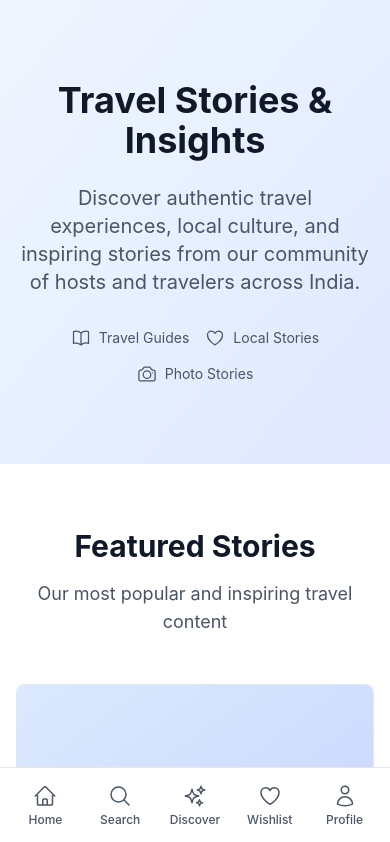
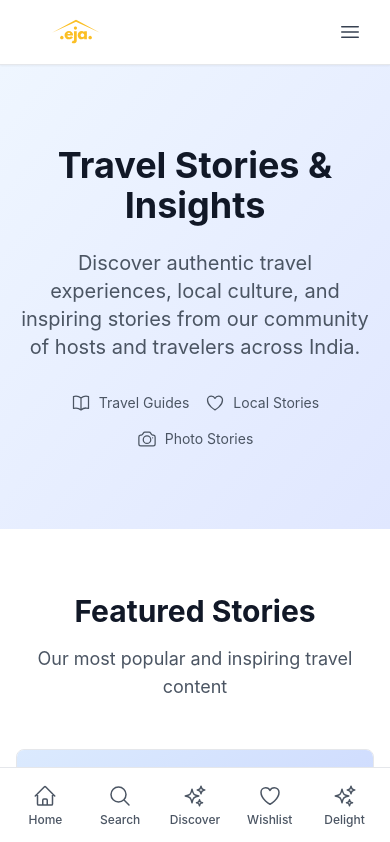
Before and after one commit to addycoder561/eja-homestay, a Next.js app: page /blog in a window 390 px wide. Shown: the top 842 px of the page. Built offline with nearby package versions, Linux system fonts and the light colour scheme; no server answers.

Commit message:
feat: enhance navigation - add Search to desktop header, create mobile header with logo, move Profile to mobile menu, add Delight to bottom nav

```diff
--- a/src/components/MobileBottomNavigation.tsx
+++ b/src/components/MobileBottomNavigation.tsx
@@ -85,10 +85,10 @@
       badge: wishlistCount > 0 ? wishlistCount : undefined
     },
     {
-      name: 'Profile',
-      href: user ? '/guest/dashboard' : '/auth/signin',
-      icon: pathname?.startsWith('/guest/') ? UserIconSolid : UserIcon,
-      active: pathname?.startsWith('/guest/')
+      name: 'Delight',
+      href: '/delight',
+      icon: pathname?.startsWith('/delight') ? SparklesIconSolid : SparklesIcon,
+      active: pathname?.startsWith('/delight')
     }
   ];
 
--- a/src/components/Navigation.tsx
+++ b/src/components/Navigation.tsx
@@ -166,6 +166,8 @@
   return (
     <>
       {!isAuthPage && (
+        <>
+          {/* Desktop Navigation */}
           <nav className={`sticky top-0 z-50 transition-all duration-300 hidden lg:block ${
             isScrolled
               ? 'bg-white/95 backdrop-blur-md shadow-lg border-b border-gray-200'
@@ -193,6 +195,16 @@
                 >
                   <HomeIcon className="w-4 h-4 group-hover:scale-110 transition-transform" />
                   Home
+                </Link>
+
+                <Link
+                  href="/search"
+                  className={`text-gray-700 hover:text-yellow-500 px-4 py-2 rounded-lg text-sm font-medium transition-all duration-200 flex items-center gap-2 group ${
+                    pathname?.startsWith('/search') ? 'text-yellow-500 bg-yellow-50 shadow-sm' : 'hover:bg-gray-50'
+                  }`}
+                >
+                  <MagnifyingGlassIcon className="w-4 h-4 group-hover:scale-110 transition-transform" />
+                  Search
                 </Link>
 
                 <Link
@@ -360,8 +372,30 @@
                 </div>
               </div>
 
-              {/* Enhanced Mobile menu button */}
-              <div className="lg:hidden">
+
+            </div>
+
+
+          </div>
+        </nav>
+
+          {/* Mobile Header */}
+          <nav className={`sticky top-0 z-50 transition-all duration-300 lg:hidden ${
+            isScrolled
+              ? 'bg-white/95 backdrop-blur-md shadow-lg border-b border-gray-200'
+              : 'bg-white shadow-sm border-b border-gray-200'
+          }`}>
+            <div className="flex justify-between items-center h-16 px-4">
+              {/* Mobile Logo */}
+              <Link href="/" className="flex items-center">
+                <img
+                  src="/eja_02.svg"
+                  alt="EJA Logo"
+                  className="w-[120px] h-[120px]"
+                />
+              </Link>
+
+              {/* Mobile Menu Button */}
               <button
                 onClick={() => setIsMobileMenuOpen(!isMobileMenuOpen)}
                 className="text-gray-700 hover:text-yellow-500 p-2 transition-all duration-200 hover:scale-105 active:scale-95"
@@ -373,11 +407,10 @@
                 )}
               </button>
             </div>
-            </div>
 
-            {/* Enhanced Mobile Navigation Menu */}
+            {/* Mobile Navigation Menu */}
             {isMobileMenuOpen && (
-              <div className="lg:hidden border-t border-gray-100 bg-white animate-slide-down">
+              <div className="border-t border-gray-100 bg-white animate-slide-down">
                 <div className="px-4 py-6 space-y-4">
                   {/* Mobile Navigation Links */}
                   <div className="space-y-2">
@@ -393,6 +426,17 @@
                     </Link>
 
                     <Link
+                      href="/search"
+                      onClick={() => setIsMobileMenuOpen(false)}
+                      className={`flex items-center gap-3 px-4 py-3 rounded-lg text-sm font-medium transition-colors ${
+                        pathname?.startsWith('/search') ? 'bg-yellow-50 text-yellow-500' : 'text-gray-700 hover:bg-gray-50'
+                      }`}
+                    >
+                      <MagnifyingGlassIcon className="w-5 h-5" />
+                      Search
+                    </Link>
+
+                    <Link
                       href="/discover"
                       onClick={() => setIsMobileMenuOpen(false)}
                       className={`flex items-center gap-3 px-4 py-3 rounded-lg text-sm font-medium transition-colors ${
@@ -403,14 +447,17 @@
                       Discover
                     </Link>
 
-
-
-
-
+                    <Link
+                      href="/delight"
+                      onClick={() => setIsMobileMenuOpen(false)}
+                      className={`flex items-center gap-3 px-4 py-3 rounded-lg text-sm font-medium transition-colors ${
+                        pathname?.startsWith('/delight') ? 'bg-yellow-50 text-yellow-500' : 'text-gray-700 hover:bg-gray-50'
+                      }`}
+                    >
+                      <SparklesIcon className="w-5 h-5" />
+                      Delight
+                    </Link>
                   </div>
-
-                  {/* Mobile About Links */}
-                  {/* Removed About section as requested */}
 
                   {/* Mobile User Actions */}
                   <div className="border-t border-gray-100 pt-4">
@@ -479,8 +526,8 @@
                 </div>
               </div>
             )}
-          </div>
           </nav>
+        </>
       )}
 
       <SupportModal open={supportOpen} onClose={() => setSupportOpen(false)} />
```
Lines whose indentation alone changed are shown as unchanged.
